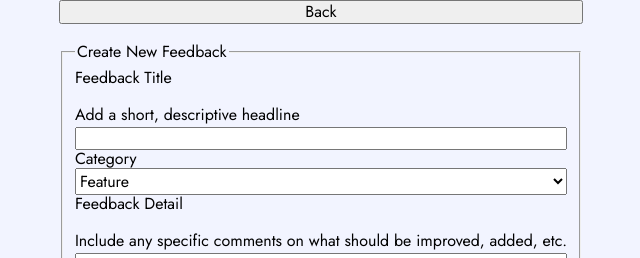
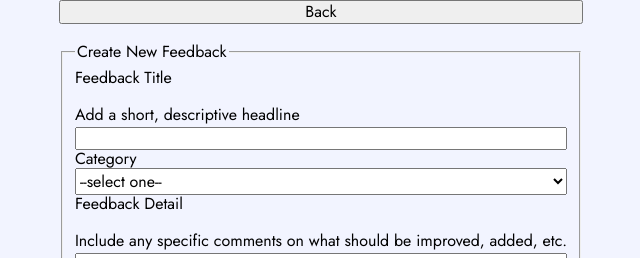
Before and after one commit to PhillipDaum/product-management-app, a React (Vite) app: page /new-feedback in a window 1280 px wide. Shown: the top 258 px of the page, without its empty margins (319-959 px from the left). Built offline with nearby package versions, Linux system fonts and the light colour scheme; no server answers.

Commit message:
add default on select

```diff
--- a/src/pages/NewFeedback/NewFeedback.jsx
+++ b/src/pages/NewFeedback/NewFeedback.jsx
@@ -68,6 +68,7 @@ function NewFeedback({ setSuggestions }) {
               value={formData.category}
               onChange={handleChange}
             >
+              <option value="" disabled>--select one--</option>
               <option value="Feature">Feature</option>
               <option value="UI">UI</option>
               <option value="UX">UX</option>
```
